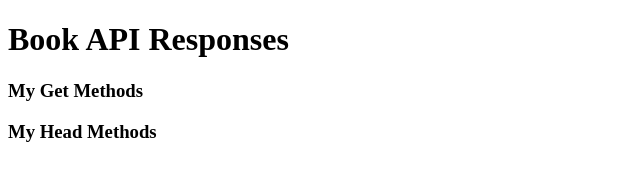
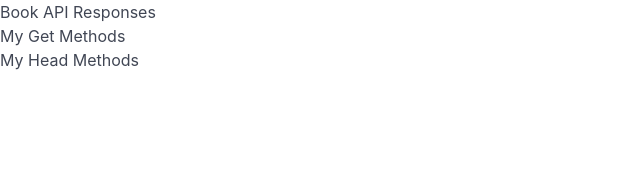
Before and after one commit to EmmaD9/book-api-project, a website: page client/client.html in a window 1280 px wide. Shown: the whole page, without its empty margins (0-640 px from the left). Drawn offline with nearby package versions, Linux system fonts and the light colour scheme.

Commit message:
Update client.html

```diff
--- a/client/client.html
+++ b/client/client.html
@@ -4,11 +4,14 @@
 <head>
     <meta charset="UTF-8">
     <meta name="viewport" content="width=device-width, initial-scale=1.0">
+
     <link rel="icon" type="image/x-icon" href="/images/book.png">
 
     <title>Client Side</title>
+<link rel="stylesheet" href="https://cdn.jsdelivr.net/npm/bulma@1.0.4/css/bulma.min.css">
+    <script src="/client.js" defer></script>
 
-    <script src="/client.js" defer></script>
+
 </head>
 
 <body>
```
